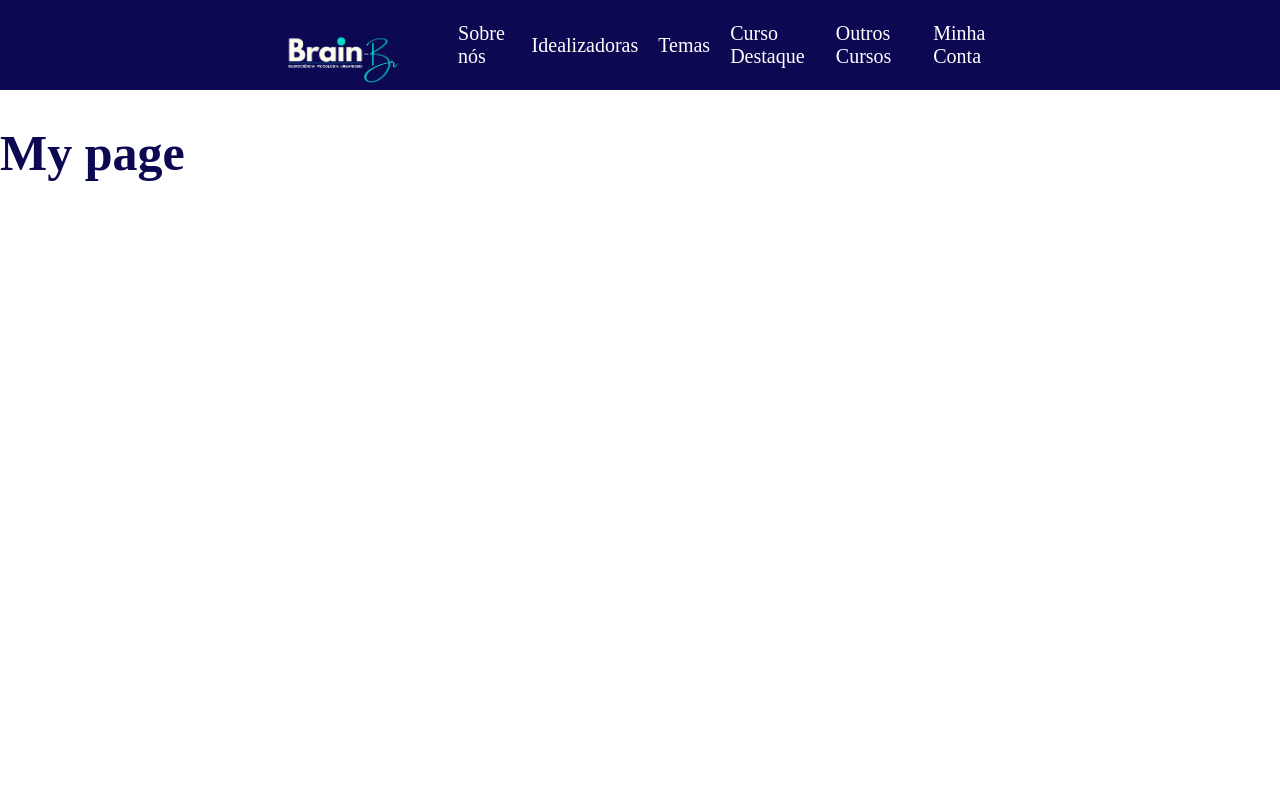
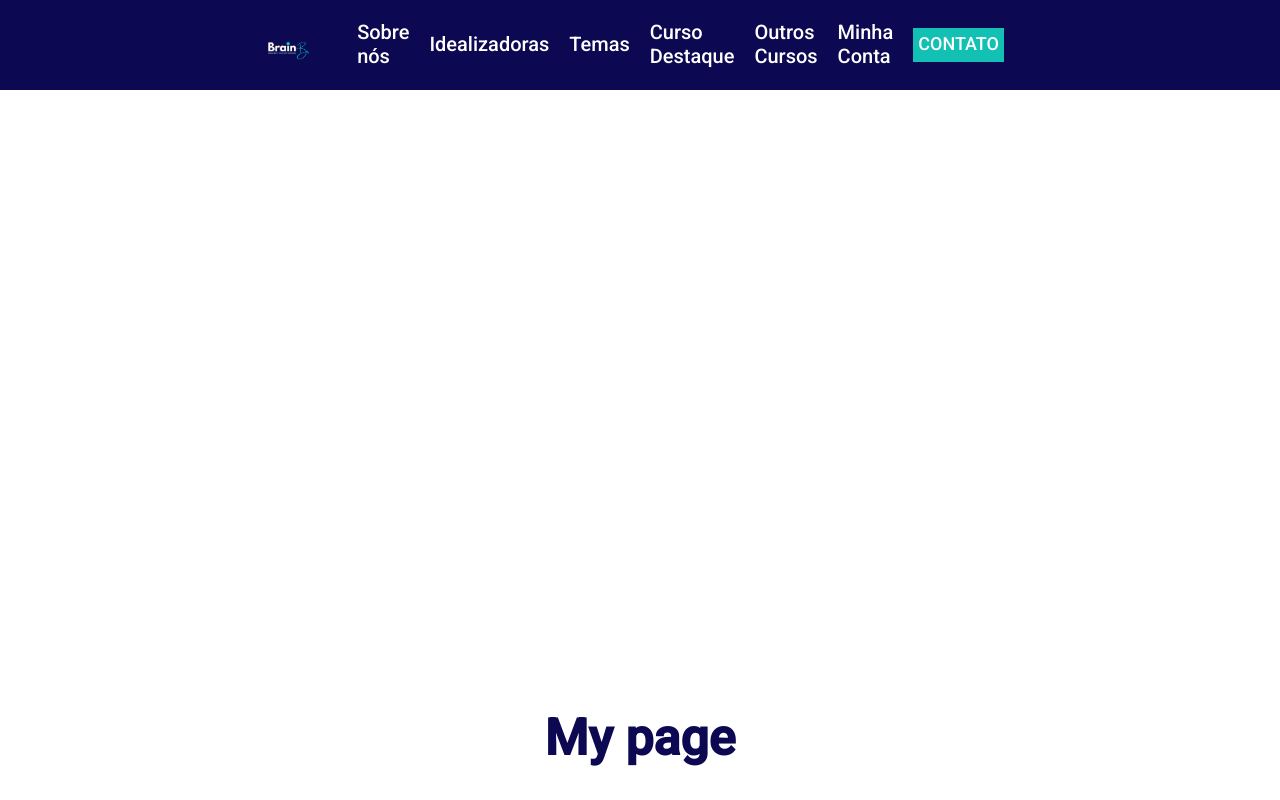
Before and after one commit to rdaldegan/Brain-Br, a Next.js app: page / in a window 1280 px wide. Built offline with nearby package versions, Linux system fonts and the light colour scheme.

Commit message:
Header pronto

```diff
--- a/pages/_app.js
+++ b/pages/_app.js
@@ -3,14 +3,6 @@ import { createGlobalStyle, ThemeProvider } from 'styled-components';
 import Head from 'next/head';
 
 import Header from '../src/components/Header';
-
-const GlobalStyle = createGlobalStyle`
-  body {
-    margin: 0;
-    padding: 0;
-    box-sizing: border-box;
-  }
-`;
 
 const theme = {
   colors: {
@@ -21,7 +13,36 @@ const theme = {
     headerFooterBg: '#0c0852',
     bodyBg: '#FFFFFF',
   },
+  fontFamily: 'Roboto, sans-serif',
 };
+
+const GlobalStyle = createGlobalStyle`
+  * {
+    box-sizing: border-box;
+    :focus{
+      outline: none;
+    }
+  }
+  body {
+    margin: 0;
+    padding: 0;
+    /* New styles */
+    display: flex;
+    flex-direction: column;
+    font-family: ${theme.fontFamily};
+
+  }
+  html, body {
+    min-height: 100vh;
+  }
+  #__next {
+    flex: 1;
+    display: flex;
+    flex-direction: column;
+    align-items: center;
+    justify-content: space-between;
+  }
+`;
 
 export default function App({ Component, pageProps }) {
   return (
--- a/src/components/Header/index.js
+++ b/src/components/Header/index.js
@@ -1,9 +1,10 @@
 import React from 'react';
 import styled from 'styled-components';
-import Image from 'next/image'
+import Image from 'next/image';
+import Link from 'next/link';
 
 const Container = styled.div`
-  flex: 1;
+  width: 100%;
   height: 90px;
   display: flex;
   align-items: center;
@@ -18,6 +19,10 @@ const Head = styled.header`
   justify-content: space-between;
 `;
 
+const Logo = styled(Image)`
+  cursor: pointer;
+`;
+
 const Menu = styled.ul`
   display: flex;
   flex-direction: row;
@@ -25,40 +30,71 @@ const Menu = styled.ul`
   justify-content: space-between;
   list-style: none;
 
-  li{
+  a{
     color: ${({ theme }) => theme.colors.mainText};
+    font-weight: 500;
+    text-decoration: none;
+    margin-right: 20px;
+    cursor: pointer;
     font-size: 20px;
-    font-weight: 500;
-    margin-right: 20px;
+    :hover {
+      transition: 250ms ease-in-out;
+      color: ${({ theme }) => theme.colors.contrastText};
+    }
+    :after {
+      display:block;
+      content: '';
+      border-bottom: solid 3px ${({ theme }) => theme.colors.contrastText};
+      transform: scaleX(0);
+      transition: 250ms ease-in-out;
+    }
+    :hover:after {
+      transform: scaleX(1);
+    }
 
-    cursor: pointer;
+    :last-child{
+      background-color: ${({ theme }) => theme.colors.contrastText};
+      color: ${({ theme }) => theme.colors.mainText};
+      font-size: 18px;
+      padding: 5px;
+      :hover {
+        transition: 250ms ease-in-out;
+        color: ${({ theme }) => theme.colors.primary};
+    }
   }
+  }
+
 `;
 
 export default function Header() {
   return (
     <Container>
       <Head>
-        <Image src="/Marca-completa.png" alt="Logo Brain Br" width={202} height={97} />
+        <Link href="/">
+          <Logo src="/Marca-completa.png" alt="Logo Brain Br" width={135} height={65} />
+        </Link>
         <Menu>
-          <li>
+          <a className="normalLI" href="/sobre">
             Sobre nós
-          </li>
-          <li>
+          </a>
+          <Link className="normalLI" href="/idealizadoras">
             Idealizadoras
-          </li>
-          <li>
+          </Link>
+          <Link className="normalLI" href="/temas">
             Temas
-          </li>
-          <li>
+          </Link>
+          <Link className="normalLI" href="/curso-destaque">
             Curso Destaque
-          </li>
-          <li>
+          </Link>
+          <Link className="normalLI" href="/outros-cursos">
             Outros Cursos
-          </li>
-          <li>
+          </Link>
+          <Link className="normalLI" href="/minha-conta">
             Minha Conta
-          </li>
+          </Link>
+          <Link className="highlightedLI" href="/contato">
+            CONTATO
+          </Link>
         </Menu>
       </Head>
     </Container>
```
